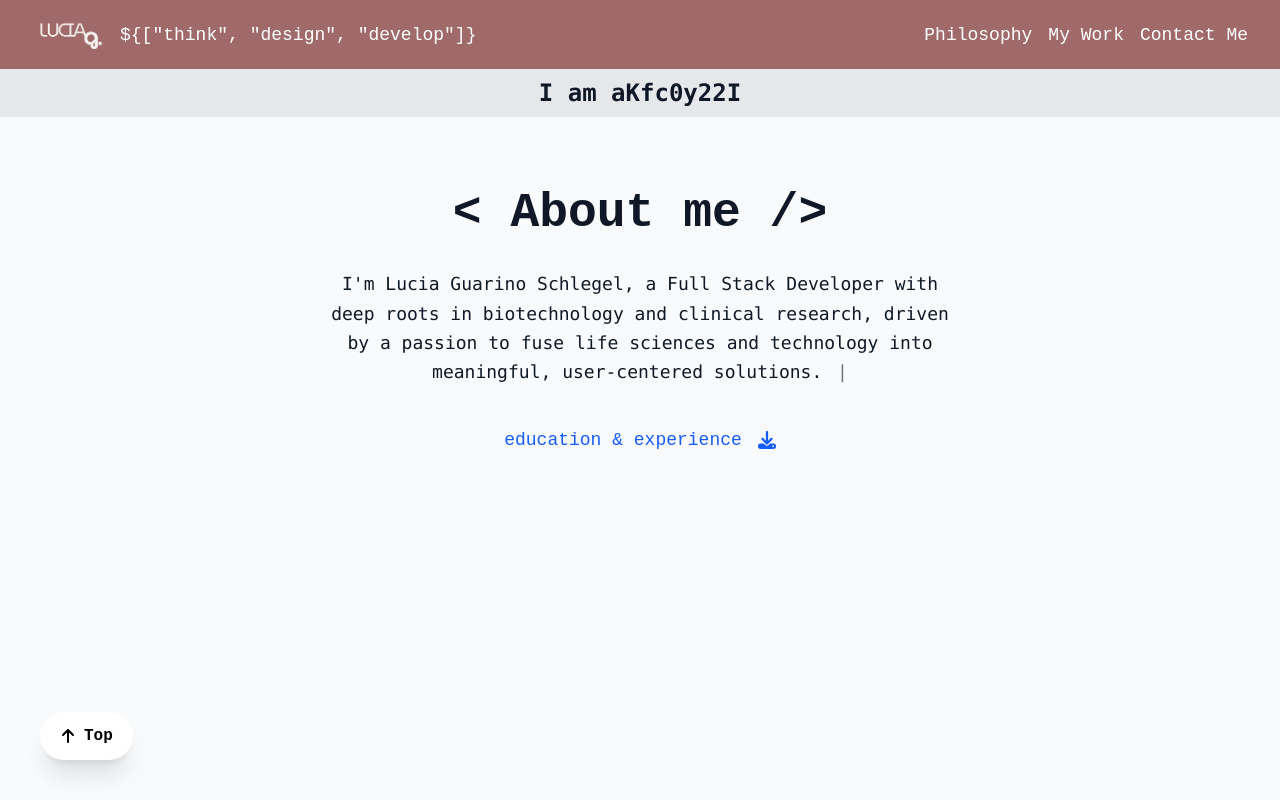
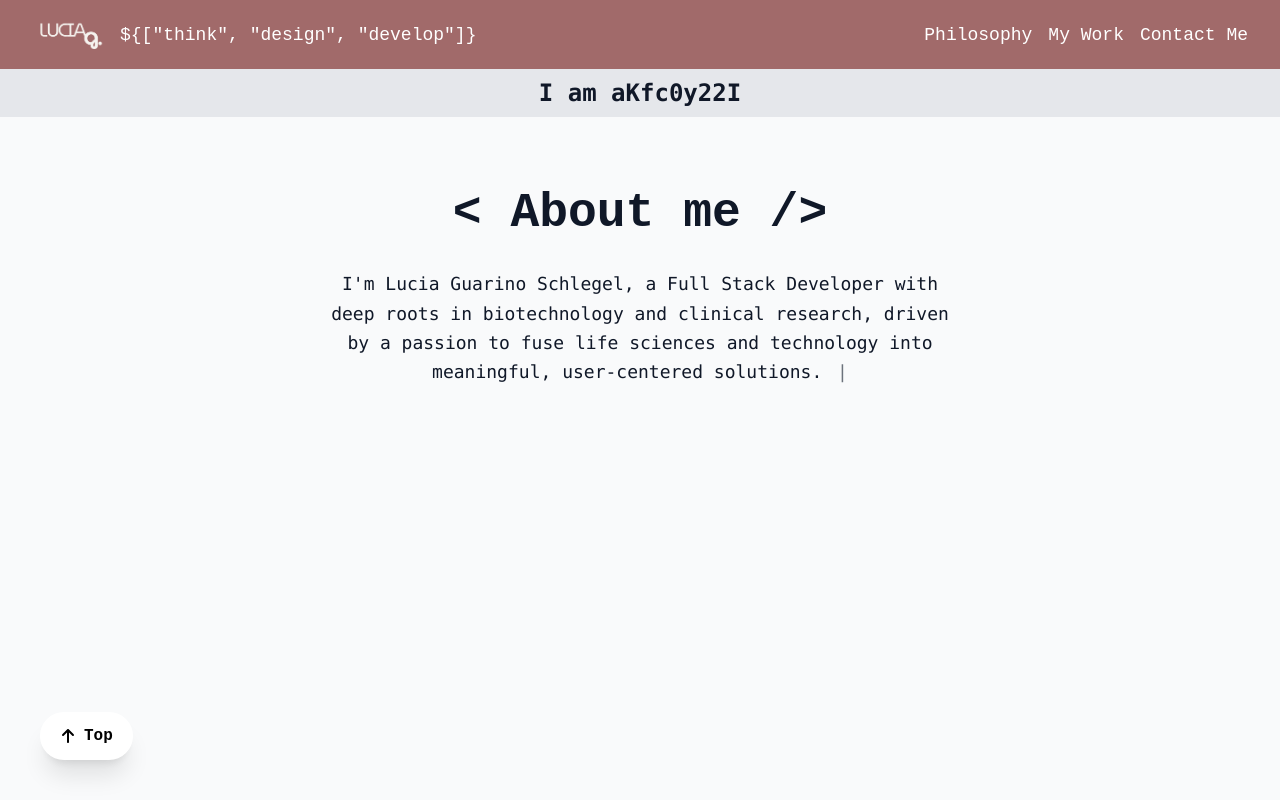
Before and after one commit to LBGuarino/myportfolio, a Next.js app in the folder myportfolio/: page / in a window 1280 px wide. Shown: the top 800 px of the page. Built offline with nearby package versions, Linux system fonts and the light colour scheme.

Commit message:
text respo

```diff
--- a/myportfolio/src/components/Typewriter/index.tsx
+++ b/myportfolio/src/components/Typewriter/index.tsx
@@ -23,8 +23,9 @@ export default function Typewriter({ text, speed = 50 }: TypewriterProps) {
   }, [text, speed]);
 
   return (
-    <p className="font-mono min-h-screen text-lg text-center leading-relaxed inline">
-      {displayedText}
+    <p className="font-mono min-h-screen text-lg text-center leading-relaxed relative">
+      <span className="inline">{displayedText}</span>
+      <span className="invisible absolute top-0 left-0 right-0">{text}</span>
       <motion.span
         className="ml-1"
         animate={{ opacity: [1, 0, 1] }}
```
